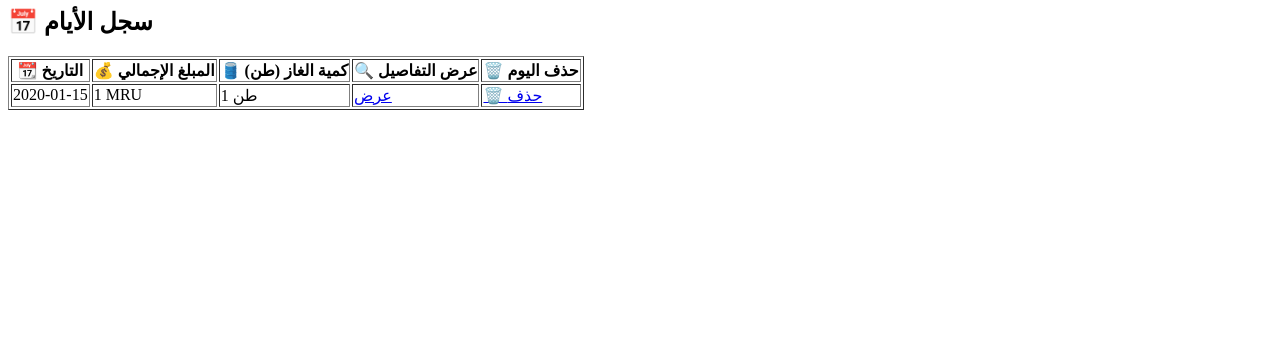
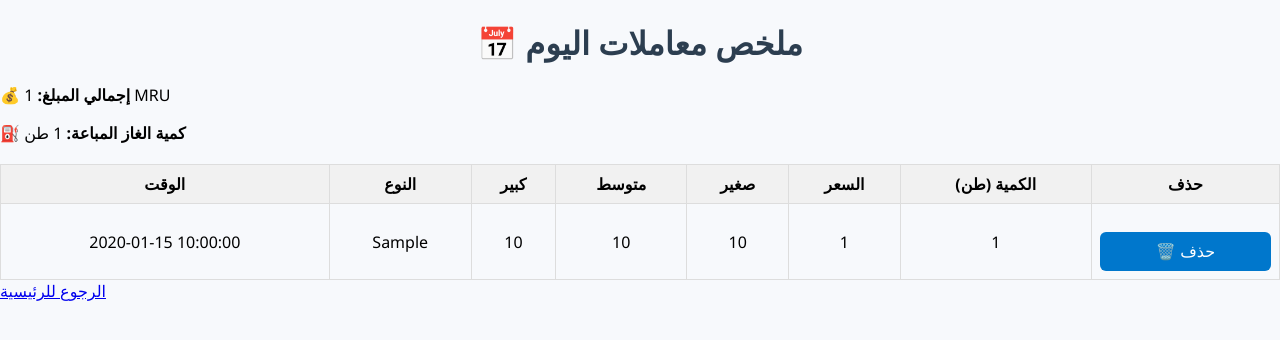
Before and after one commit to Sidiya91/gas-sales-flask2, a Flask app: template templates/daily_summary.html in a window 1280 px wide. Shown: the top 340 px of the page. Run offline with Flask 3, Linux system fonts and the light colour scheme; the template is opened without the code that fills it: most values are stand-ins (such as "Sample title", 1, 10 or a date in 2020).

```diff
--- a/templates/daily_summary.html
+++ b/templates/daily_summary.html
@@ -1,19 +1,53 @@
-<h2>📅 سجل الأيام</h2>
-<table border="1">
+
+<!DOCTYPE html>
+<html lang="ar">
+<head>
+    <meta charset="UTF-8">
+    <title>ملخص اليوم</title>
+    <link rel="stylesheet" href="/static/style.css">
+</head>
+<body>
+    <h1>📅 ملخص معاملات اليوم</h1>
+    <p><strong>💰 إجمالي المبلغ:</strong> {{ total_money }} MRU</p>
+    <p><strong>⛽ كمية الغاز المباعة:</strong> {{ total_gas }} طن</p>
+
+    {% if transactions %}
+    <table>
+        <thead>
             <tr>
-        <th>📆 التاريخ</th>
-        <th>💰 المبلغ الإجمالي</th>
-        <th>🛢️ كمية الغاز (طن)</th>
-        <th>🔍 عرض التفاصيل</th>
-        <th>🗑️ حذف اليوم</th>
+                <th>الوقت</th>
+                <th>النوع</th>
+                <th>كبير</th>
+                <th>متوسط</th>
+                <th>صغير</th>
+                <th>السعر</th>
+                <th>الكمية (طن)</th>
+                <th>حذف</th>
             </tr>
-    {% for date, summary in summaries.items() %}
+        </thead>
+        <tbody>
+            {% for tx in transactions %}
             <tr>
-        <td>{{ date }}</td>
-        <td>{{ summary.total_money }} MRU</td>
-        <td>{{ summary.total_gas | round(2) }} طن</td>
-        <td><a href="{{ url_for('summary_day', date=date) }}">عرض</a></td>
-        <td><a href="{{ url_for('delete_day', date=date) }}">🗑️ حذف</a></td>
+                <td>{{ tx.datetime }}</td>
+                <td>{{ tx.customer_type }}</td>
+                <td>{{ tx.large_qty }}</td>
+                <td>{{ tx.medium_qty }}</td>
+                <td>{{ tx.small_qty }}</td>
+                <td>{{ tx.total_price }}</td>
+                <td>{{ tx.total_gas }}</td>
+                <td>
+                    <form action="/delete/{{ tx.id }}" method="post" onsubmit="return confirm('هل تريد حذف هذه المعاملة؟');">
+                        <button type="submit">🗑️ حذف</button>
+                    </form>
+                </td>
             </tr>
             {% endfor %}
+        </tbody>
     </table>
+    {% else %}
+        <p>لا توجد معاملات مسجلة اليوم.</p>
+    {% endif %}
+
+    <a href="/">الرجوع للرئيسية</a>
+</body>
+</html>
```
Lines whose indentation alone changed are shown as unchanged.
